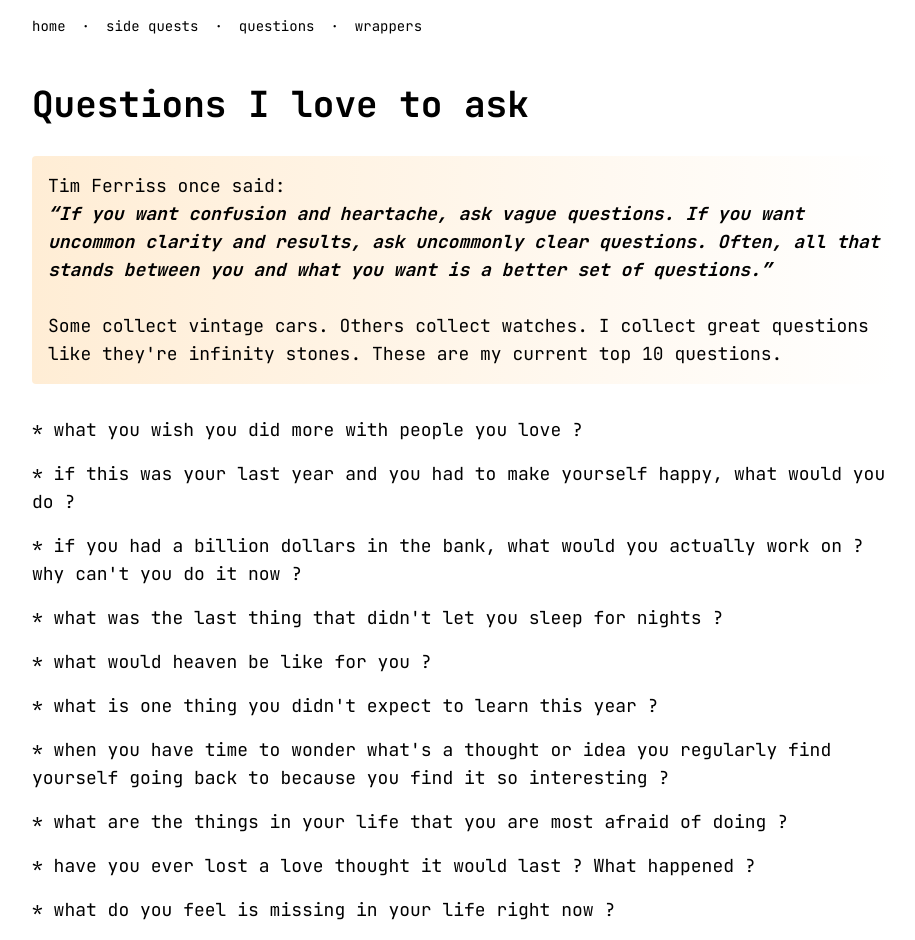
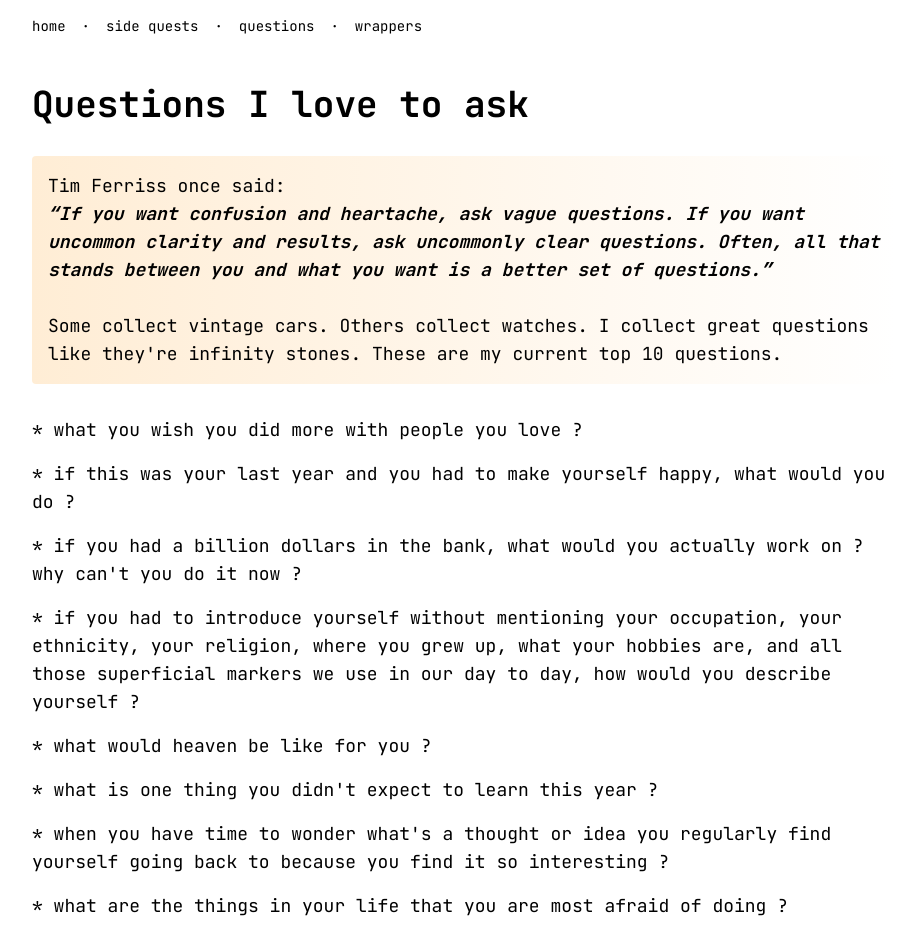
Before and after one commit to YounesAEO/younesaeo-website, a Next.js app: page /questions in a window 1280 px wide. Shown: the top 940 px of the page, without its empty margins (176-1091 px from the left). Built offline with nearby package versions, Linux system fonts and the light colour scheme.

Commit message:
feat: update wrappers and questions

```diff
--- a/app/questions/page.tsx
+++ b/app/questions/page.tsx
@@ -14,7 +14,7 @@ const questions = [
 	},
 	{
 		content:
-			"what was the last thing that didn't let you sleep for nights ?",
+			'if you had to introduce yourself without mentioning your occupation, your ethnicity, your religion, where you grew up, what your hobbies are, and all those superficial markers we use in our day to day, how would you describe yourself ?',
 	},
 	{
 		content: 'what would heaven be like for you ?',
@@ -32,7 +32,7 @@ const questions = [
 	},
 	{
 		content:
-			'have you ever lost a love thought it would last ? What happened ?',
+			'have you ever lost a love thought it would last ? what happened ?',
 	},
 	{
 		content: 'what do you feel is missing in your life right now ?',
--- a/app/wrappers/page.tsx
+++ b/app/wrappers/page.tsx
@@ -39,7 +39,7 @@ export default function Wrappers() {
 						className="mt-4 self-center mx-auto"
 					/>
 					<br />
-					This is where I put wrappers I wrapped.
+					This is where I drop wrappers like how singers drop songs.
 				</p>
 			</div>
 
```
